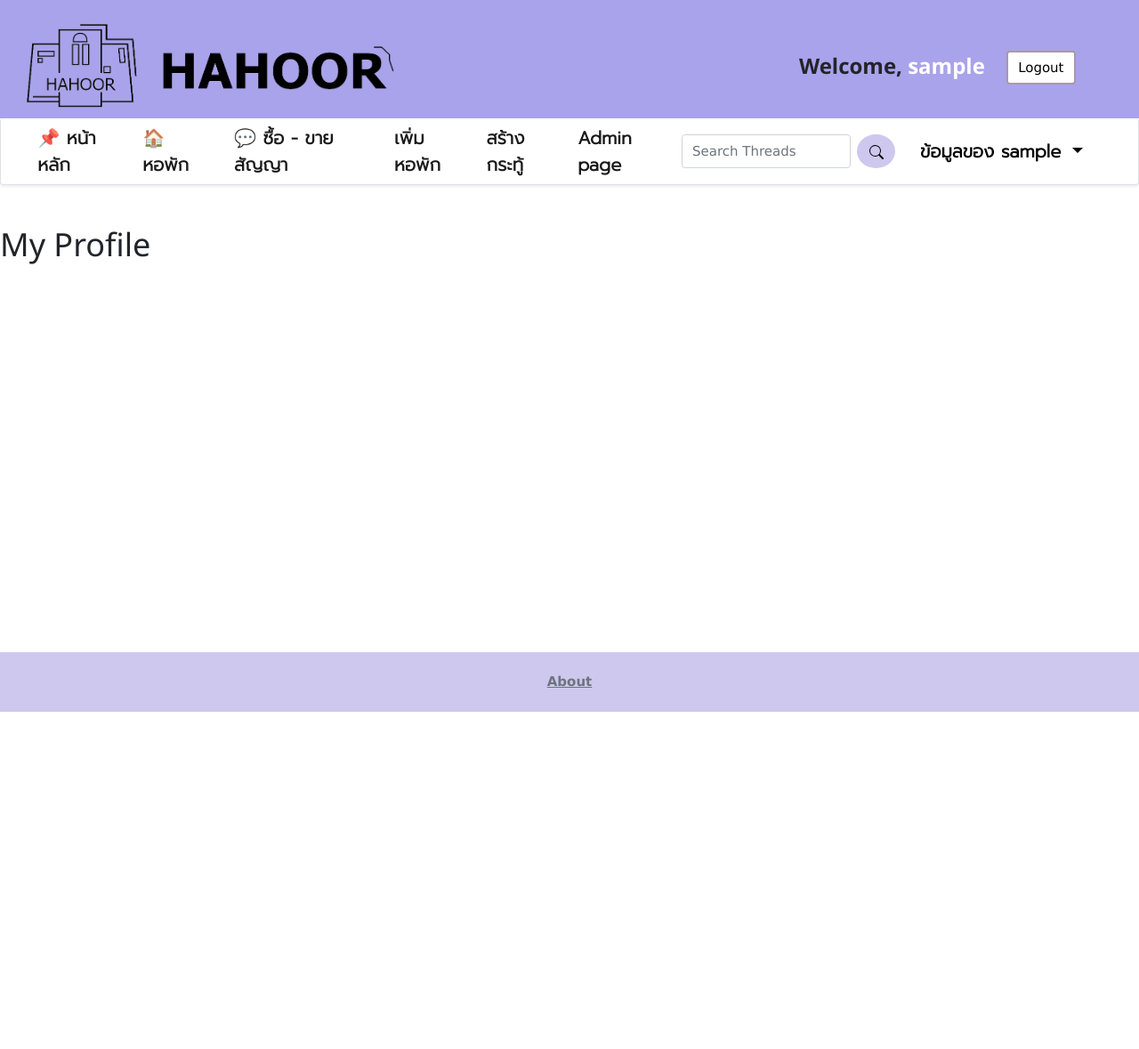
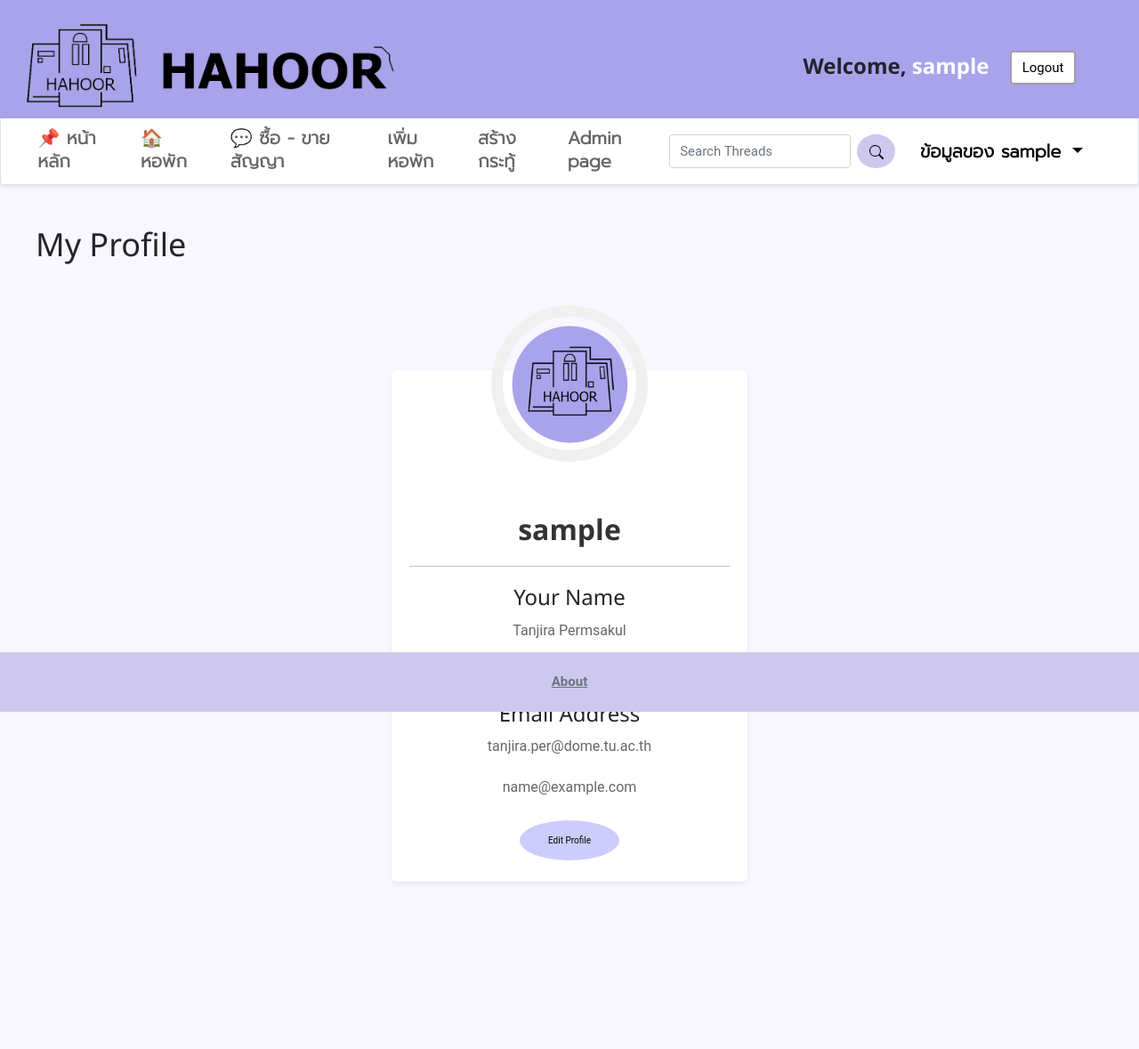
Before and after one commit to 6210612831/hahoor, a Django app: page /user/my_profile in a window 1280 px wide. Shown: the whole page at 89% size. Before the commit the page ends 800 px from the top, so only its background shows below. Run offline with Django 3.2, Linux system fonts and the light colour scheme; the visitor is signed in with stand-in values (Sample User, id 1).

Commit message:
update my_user

```diff
--- a/user/templates/user/my_user.html
+++ b/user/templates/user/my_user.html
@@ -1,4 +1,134 @@
 {% extends "thread/layout.html" %}
 {% block body %}
-<h1>My Profile</h1>
+<h1 style="margin-left: 40px;">My Profile</h1>
+<style>
+    body {
+        background-color: #f8f7ff;
+        font-family: roboto;
+    }
+
+    .container {
+        width: 400px;
+        margin: 120px auto 120px;
+        background-color: #fff;
+        padding: 0 20px 20px;
+        border-radius: 6px;
+        -webkit-border-radius: 6px;
+        -moz-border-radius: 6px;
+        box-shadow: 0 2px 5px rgba(0, 0, 0, 0.075);
+        -webkit-box-shadow: 0 2px 5px rgba(0, 0, 0, 0.075);
+        -moz-box-shadow: 0 2px 5px rgba(0, 0, 0, 0.075);
+        text-align: center;
+    }
+
+    .container:hover .avatar-flip {
+        transform: rotateY(180deg);
+        -webkit-transform: rotateY(180deg);
+    }
+
+    .container:hover .avatar-flip img:first-child {
+        opacity: 0;
+    }
+
+    .container:hover .avatar-flip img:last-child {
+        opacity: 1;
+    }
+
+    .avatar-flip {
+        border-radius: 100px;
+        overflow: hidden;
+        height: 150px;
+        width: 150px;
+        position: relative;
+        margin: auto;
+        top: -60px;
+        transition: all 0.3s ease-in-out;
+        -webkit-transition: all 0.3s ease-in-out;
+        -moz-transition: all 0.3s ease-in-out;
+        box-shadow: 0 0 0 13px #f0f0f0;
+        -webkit-box-shadow: 0 0 0 13px #f0f0f0;
+        -moz-box-shadow: 0 0 0 13px #f0f0f0;
+    }
+
+    .avatar-flip img {
+        position: absolute;
+        left: 0;
+        top: 0;
+        border-radius: 100px;
+        transition: all 0.3s ease-in-out;
+        -webkit-transition: all 0.3s ease-in-out;
+        -moz-transition: all 0.3s ease-in-out;
+    }
+
+    .avatar-flip img:first-child {
+        z-index: 1;
+    }
+
+    .avatar-flip img:last-child {
+        z-index: 0;
+        transform: rotateY(180deg);
+        -webkit-transform: rotateY(180deg);
+        opacity: 0;
+    }
+
+    h2 {
+        font-size: 32px;
+        font-weight: 600;
+        margin-bottom: 15px;
+        color: #333;
+    }
+
+    h4 {
+        font-size: 13px;
+        color: #00baff;
+        letter-spacing: 1px;
+        margin-bottom: 25px
+    }
+
+    p {
+        font-size: 16px;
+        line-height: 26px;
+        margin-bottom: 20px;
+        color: #666;
+    }
+
+    .button {
+        background-color: #ccccff;
+        border: none;
+        color: rgb(0, 0, 0);
+        padding: 15px 32px;
+        text-align: center;
+        text-decoration: none;
+        display: inline-block;
+        font-size: 10px;
+        margin: 4px 2px;
+        cursor: pointer;
+        border-radius: 75%;
+
+    }
+</style>
+
+<body>
+    <div class="container">
+        <div class="avatar-flip">
+            <img style="margin: 10px;" src="/static/images/chahoor_1.png" width="132" height="132">
+            <img style="margin: 10px;" src="/static/images/chahoor_1.png" width="132" height="132">
+        </div>
+        <h2>{{ request.user.username}}</h2>
+        <hr color=#8878c3>
+        <h3>Your Name</h3>
+        <p>Tanjira Permsakul</p>
+        <p>{{ request.user.first_name}}</p>
+        <h3>Email Address</h3>
+        <p>tanjira.per@dome.tu.ac.th</p>
+        <p>{{ request.user.email}}</p>
+        <button class="button">Edit Profile</button>
+    </div>
+    <br>
+    <br>
+    <br>
+
+</body>
+
+
 {% endblock %}
```
Also changed, not shown: static/images/chahoor_1.png (added).
